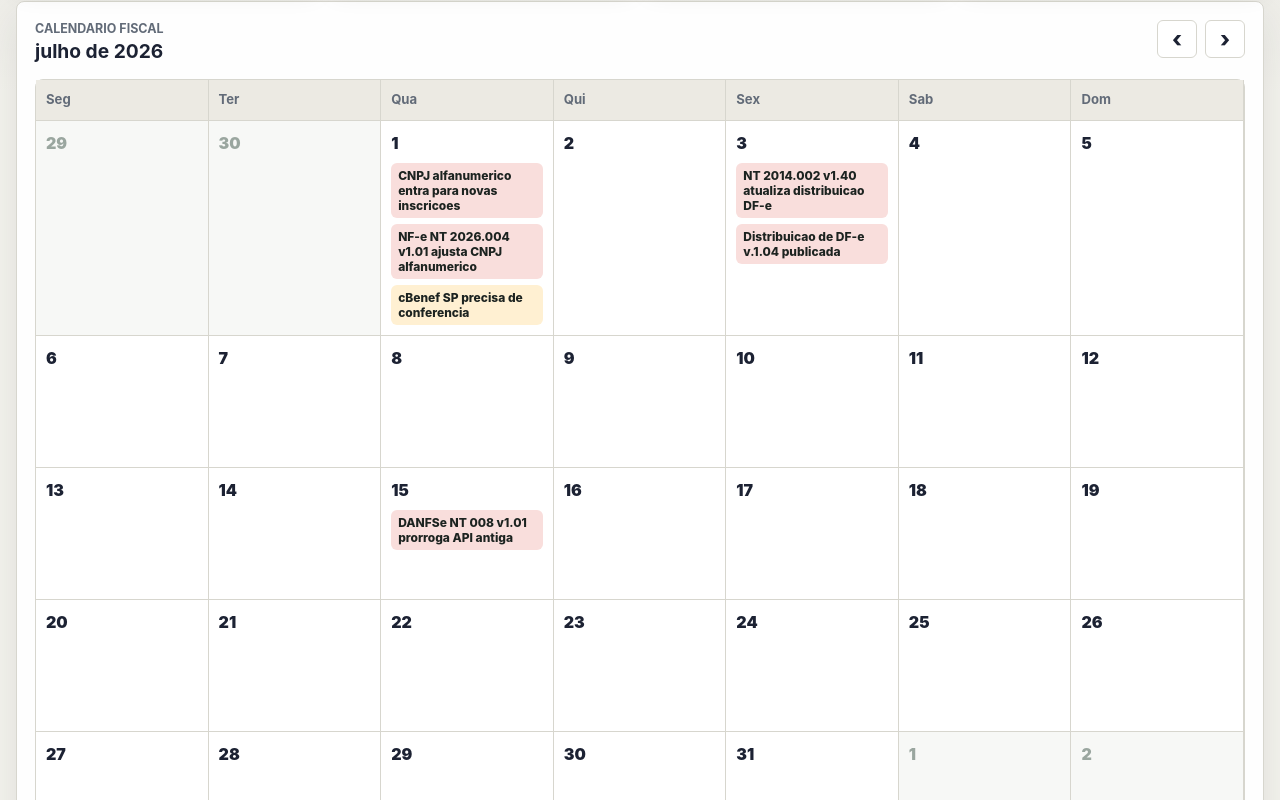
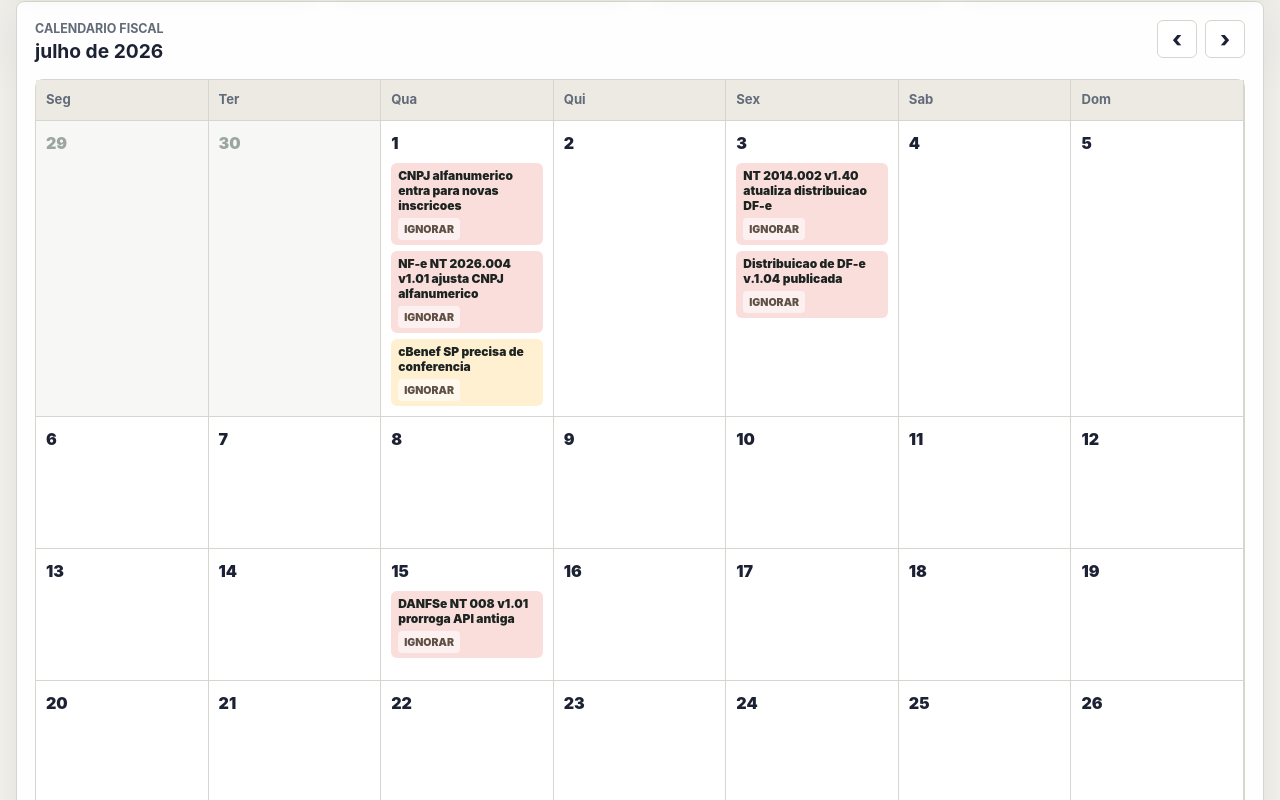
Before and after one commit to cyberprogramador2026/monitor-fiscal-brasil, a plain HTML site: page index.html in a window 1280 px wide. Both pictures are taken after a click on the button "Calendario". Shown: the part 224-1024 px from the top of the page. Drawn offline with Linux system fonts and the light colour scheme.

Commit message:
Add ignore action to calendar events

```diff
--- a/app.js
+++ b/app.js
@@ -822,16 +822,28 @@ function renderCalendario() {
                   ${cell.events
                     .map(
                       (event) => `
+                        <div class="calendar-event ${event.severity.toLowerCase()}">
                           <button
-                          class="calendar-event ${event.severity.toLowerCase()}"
+                            class="calendar-event-main"
                             type="button"
                             data-action="select-change"
                             data-id="${event.changeId}"
                             aria-label="${escapeHtml(event.ariaLabel)}"
                           >
                             <span class="calendar-event-title">${escapeHtml(event.displayTitle)}</span>
+                          </button>
+                          <button
+                            class="calendar-event-ignore"
+                            type="button"
+                            data-action="ignore-calendar-event"
+                            data-id="${event.changeId}"
+                            title="Ignorar e remover do calendario"
+                            aria-label="Ignorar e remover ${escapeHtml(event.displayTitle)} do calendario"
+                          >
+                            Ignorar
+                          </button>
                           ${renderCalendarTooltip(event)}
-                        </button>
+                        </div>
                       `,
                     )
                     .join("")}
@@ -896,7 +908,7 @@ function renderCalendarTooltip(event) {
       <span><b>Antes:</b> ${escapeHtml(event.diffBefore)}</span>
       <span><b>Depois:</b> ${escapeHtml(event.diffAfter)}</span>
       <span><b>Evidencia:</b> ${escapeHtml(event.evidence)}</span>
-      <em>Clique para abrir o aviso completo.</em>
+      <em>Clique no titulo para abrir. Use Ignorar para remover do calendario.</em>
     </span>
   `;
 }
@@ -1075,6 +1087,7 @@ function handleAction(action, id) {
     },
     publish: () => updateChangeStatus(id, "PUBLISHED"),
     ignore: () => updateChangeStatus(id, "IGNORED"),
+    "ignore-calendar-event": () => ignoreCalendarEvent(id),
     "export-csv": exportCsv,
     "simulate-check": () => simulateCheck(),
     "check-source": () => simulateCheck(id),
@@ -1119,6 +1132,15 @@ function updateChangeStatus(id, status) {
   change.status = status;
   saveCollection(storageKeys.changes, store.changes);
   showToast(status === "PUBLISHED" ? "Aviso publicado." : "Mudanca ignorada com historico.");
+  render();
+}
+
+function ignoreCalendarEvent(id) {
+  const change = byId(store.changes, id);
+  if (!change) return;
+  change.status = "IGNORED";
+  saveCollection(storageKeys.changes, store.changes);
+  showToast("Aviso ignorado e removido do calendario.");
   render();
 }
 
--- a/styles.css
+++ b/styles.css
@@ -1150,6 +1150,8 @@ select {
 
 .calendar-event {
   position: relative;
+  display: grid;
+  gap: 5px;
   width: 100%;
   min-height: 28px;
   padding: 5px 7px;
@@ -1160,6 +1162,38 @@ select {
   font-weight: 800;
   line-height: 1.25;
   text-align: left;
+}
+
+.calendar-event-main,
+.calendar-event-ignore {
+  border: 0;
+  background: transparent;
+  color: inherit;
+  text-align: left;
+}
+
+.calendar-event-main {
+  padding: 0;
+  font-weight: 900;
+}
+
+.calendar-event-ignore {
+  width: fit-content;
+  min-height: 22px;
+  padding: 0 6px;
+  border-radius: 4px;
+  background: rgba(255, 255, 255, 0.58);
+  color: #5f5145;
+  font-size: 0.66rem;
+  font-weight: 900;
+  text-transform: uppercase;
+}
+
+.calendar-event-ignore:hover,
+.calendar-event-ignore:focus-visible {
+  background: #ffffff;
+  color: var(--red);
+  outline: 1px solid rgba(179, 38, 30, 0.35);
 }
 
 .calendar-event-title {
@@ -1192,14 +1226,17 @@ select {
 }
 
 .calendar-event:hover,
-.calendar-event:focus-visible {
+.calendar-event:focus-within {
   z-index: 70;
+}
+
+.calendar-event-main:focus-visible {
   outline: 2px solid rgba(20, 112, 122, 0.34);
   outline-offset: 2px;
 }
 
 .calendar-event:hover .calendar-tooltip,
-.calendar-event:focus-visible .calendar-tooltip {
+.calendar-event:focus-within .calendar-tooltip {
   display: grid;
 }
 
```
Lines whose indentation alone changed are shown as unchanged.
